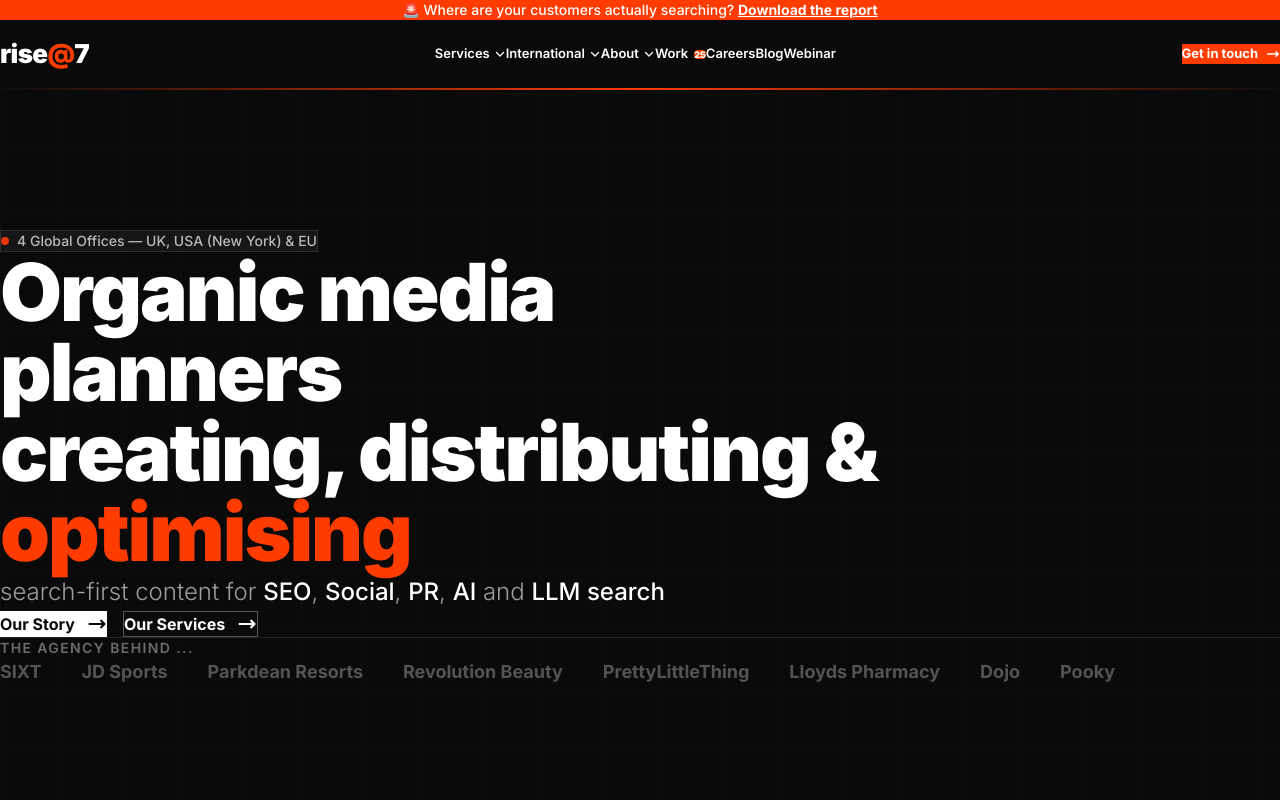
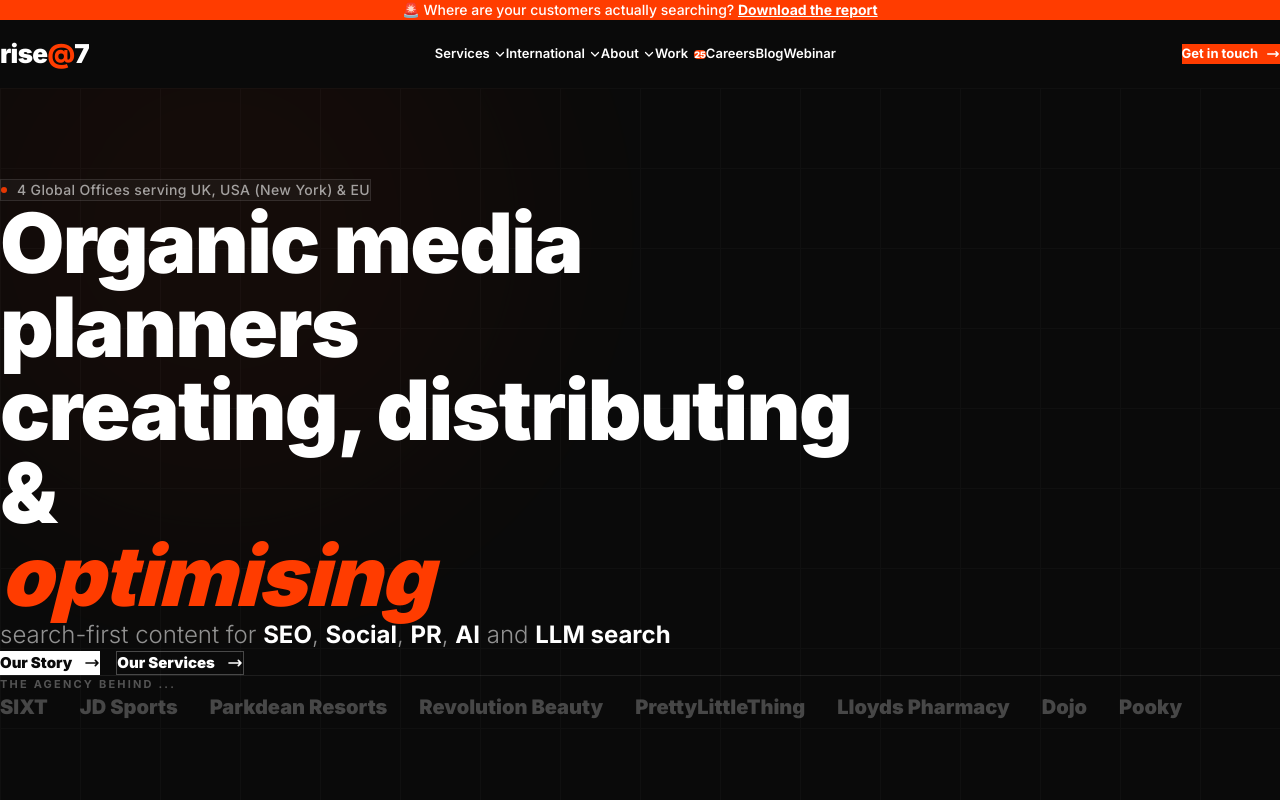
Before and after one commit to SHUVASHIS01/Frontend-for-DeveloperLook, a React (Vite) app: page / in a window 1280 px wide. Shown: the top 800 px of the page. Built offline with nearby package versions, Linux system fonts and the light colour scheme.

Commit message:
feat(hero): staggered entry animations, fluid typography and brand strip

```diff
--- a/src/components/Hero.jsx
+++ b/src/components/Hero.jsx
@@ -1,122 +1,151 @@
-import React from 'react';
+import React, { useEffect, useState } from 'react';
 import { motion } from 'framer-motion';
 import { useInView } from 'react-intersection-observer';
 
+// Animated counter hook
+const useCounter = (target, duration = 1500, start = false) => {
+  const [count, setCount] = useState(0);
+  useEffect(() => {
+    if (!start) return;
+    let startTime = null;
+    const step = (timestamp) => {
+      if (!startTime) startTime = timestamp;
+      const progress = Math.min((timestamp - startTime) / duration, 1);
+      setCount(Math.floor(progress * target));
+      if (progress < 1) requestAnimationFrame(step);
+    };
+    requestAnimationFrame(step);
+  }, [target, duration, start]);
+  return count;
+};
+
+const brands = ['SIXT', 'JD Sports', 'Parkdean Resorts', 'Revolution Beauty', 'PrettyLittleThing', 'Lloyds Pharmacy', 'Dojo', 'Pooky'];
+
 const Hero = () => {
-  const [ref, inView] = useInView({ triggerOnce: true, threshold: 0.1 });
+  const [ref, inView] = useInView({ triggerOnce: true, threshold: 0.05 });
+
+  const containerVariants = {
+    hidden: {},
+    visible: { transition: { staggerChildren: 0.12 } },
+  };
+
+  const itemVariants = {
+    hidden: { opacity: 0, y: 35 },
+    visible: { opacity: 1, y: 0, transition: { duration: 0.65, ease: [0.22, 1, 0.36, 1] } },
+  };
 
   return (
     <section
       ref={ref}
       id="hero"
-      className="relative bg-black text-white min-h-[92vh] flex flex-col justify-center overflow-hidden"
+      className="relative bg-[#0a0a0a] text-white min-h-[90vh] flex flex-col justify-center overflow-hidden"
     >
-      {/* Subtle grid background */}
+      {/* Grid overlay */}
       <div
-        className="absolute inset-0 opacity-[0.03]"
+        className="pointer-events-none absolute inset-0 opacity-[0.025]"
         style={{
           backgroundImage: `
-            linear-gradient(rgba(255,255,255,0.5) 1px, transparent 1px),
-            linear-gradient(90deg, rgba(255,255,255,0.5) 1px, transparent 1px)
+            linear-gradient(rgba(255,255,255,1) 1px, transparent 1px),
+            linear-gradient(90deg, rgba(255,255,255,1) 1px, transparent 1px)
           `,
-          backgroundSize: '60px 60px',
+          backgroundSize: '80px 80px',
         }}
       />
 
-      {/* Red accent line top */}
-      <div className="absolute top-0 left-0 w-full h-0.5 bg-gradient-to-r from-transparent via-[#ff3c00] to-transparent" />
+      {/* Red glow */}
+      <div className="pointer-events-none absolute -top-40 -left-20 w-[600px] h-[600px] bg-[#ff3c00] rounded-full opacity-[0.04] blur-[100px]" />
 
-      <div className="relative z-10 max-w-[1400px] mx-auto px-6 lg:px-10 pt-16 pb-20">
-        <div className="max-w-[900px]">
-          {/* Badge */}
+      <div className="relative z-10 max-w-[1440px] mx-auto px-5 lg:px-10 xl:px-14 pt-16 pb-24">
         <motion.div
-            initial={{ opacity: 0, y: 20 }}
-            animate={inView ? { opacity: 1, y: 0 } : {}}
-            transition={{ duration: 0.5 }}
-            className="inline-flex items-center gap-2 bg-white/5 border border-white/10 px-4 py-2 mb-8"
+          variants={containerVariants}
+          initial="hidden"
+          animate={inView ? 'visible' : 'hidden'}
         >
-            <span className="w-2 h-2 rounded-full bg-[#ff3c00] animate-pulse" />
-            <span className="text-sm text-white/70 font-medium">
-              4 Global Offices — UK, USA (New York) &amp; EU
+          {/* Location badge */}
+          <motion.div variants={itemVariants}>
+            <div className="inline-flex items-center gap-2.5 border border-white/10 bg-white/4 px-4 py-2 mb-10">
+              <span className="w-1.5 h-1.5 rounded-full bg-[#ff3c00] animate-pulse" />
+              <span className="text-sm text-white/60 font-medium tracking-wide">
+                4 Global Offices serving UK, USA (New York) &amp; EU
               </span>
+            </div>
           </motion.div>
 
           {/* Main headline */}
           <motion.h1
-            initial={{ opacity: 0, y: 30 }}
-            animate={inView ? { opacity: 1, y: 0 } : {}}
-            transition={{ duration: 0.6, delay: 0.1 }}
-            className="text-5xl sm:text-6xl lg:text-7xl xl:text-[80px] font-black leading-[1.0] tracking-tight mb-8"
+            variants={itemVariants}
+            className="text-[clamp(38px,6.5vw,88px)] font-black leading-[1.0] tracking-[-0.02em] mb-7 max-w-[900px]"
           >
-            Organic media planners{' '}
-            <br className="hidden sm:block" />
+            Organic media planners
+            <br />
             creating, distributing &amp;{' '}
-            <br className="hidden sm:block" />
-            <span className="text-[#ff3c00]">optimising</span>
+            <br />
+            <span className="text-[#ff3c00] italic">optimising</span>
           </motion.h1>
 
           {/* Sub-headline */}
           <motion.p
-            initial={{ opacity: 0, y: 30 }}
-            animate={inView ? { opacity: 1, y: 0 } : {}}
-            transition={{ duration: 0.6, delay: 0.2 }}
-            className="text-xl sm:text-2xl text-white/60 font-light leading-relaxed mb-10 max-w-[700px]"
+            variants={itemVariants}
+            className="text-xl sm:text-2xl text-white/55 font-light leading-snug mb-10 max-w-[680px]"
           >
             search-first content for{' '}
-            <span className="text-white font-medium">SEO</span>,{' '}
-            <span className="text-white font-medium">Social</span>,{' '}
-            <span className="text-white font-medium">PR</span>,{' '}
-            <span className="text-white font-medium">AI</span> and{' '}
-            <span className="text-white font-medium">LLM search</span>
+            <strong className="text-white font-bold">SEO</strong>,{' '}
+            <strong className="text-white font-bold">Social</strong>,{' '}
+            <strong className="text-white font-bold">PR</strong>,{' '}
+            <strong className="text-white font-bold">AI</strong> and{' '}
+            <strong className="text-white font-bold">LLM search</strong>
           </motion.p>
 
-          {/* CTAs */}
-          <motion.div
-            initial={{ opacity: 0, y: 30 }}
-            animate={inView ? { opacity: 1, y: 0 } : {}}
-            transition={{ duration: 0.6, delay: 0.3 }}
-            className="flex flex-col sm:flex-row gap-4"
-          >
+          {/* CTA Buttons */}
+          <motion.div variants={itemVariants} className="flex flex-col sm:flex-row gap-4">
             <a
               href="/about/"
               id="hero-our-story-btn"
-              className="group inline-flex items-center gap-3 bg-white text-black text-base font-bold px-8 py-4 hover:bg-[#ff3c00] hover:text-white transition-all duration-300"
+              className="group inline-flex items-center gap-3 bg-white text-black text-[15px] font-black px-8 py-4 hover:bg-[#ff3c00] hover:text-white transition-all duration-300"
             >
               Our Story
-              <svg className="w-5 h-5 group-hover:translate-x-1 transition-transform duration-300" fill="none" viewBox="0 0 24 24" stroke="currentColor" strokeWidth={2.5}>
+              <svg
+                className="w-4 h-4 group-hover:translate-x-1 transition-transform duration-300"
+                fill="none" viewBox="0 0 24 24" stroke="currentColor" strokeWidth={2.5}
+              >
                 <path strokeLinecap="round" strokeLinejoin="round" d="M17 8l4 4m0 0l-4 4m4-4H3" />
               </svg>
             </a>
             <a
               href="/services/"
               id="hero-services-btn"
-              className="group inline-flex items-center gap-3 bg-transparent text-white border border-white/30 text-base font-bold px-8 py-4 hover:border-[#ff3c00] hover:text-[#ff3c00] transition-all duration-300"
+              className="group inline-flex items-center gap-3 bg-transparent text-white border border-white/25 text-[15px] font-black px-8 py-4 hover:border-[#ff3c00] hover:text-[#ff3c00] transition-all duration-300"
             >
               Our Services
-              <svg className="w-5 h-5 group-hover:translate-x-1 transition-transform duration-300" fill="none" viewBox="0 0 24 24" stroke="currentColor" strokeWidth={2.5}>
+              <svg
+                className="w-4 h-4 group-hover:translate-x-1 transition-transform duration-300"
+                fill="none" viewBox="0 0 24 24" stroke="currentColor" strokeWidth={2.5}
+              >
                 <path strokeLinecap="round" strokeLinejoin="round" d="M17 8l4 4m0 0l-4 4m4-4H3" />
               </svg>
             </a>
           </motion.div>
-        </div>
 
-        {/* The agency behind */}
+          {/* Brand strip */}
           <motion.div
-          initial={{ opacity: 0 }}
-          animate={inView ? { opacity: 1 } : {}}
-          transition={{ duration: 0.8, delay: 0.5 }}
-          className="mt-20 pt-10 border-t border-white/10"
+            variants={itemVariants}
+            className="mt-20 pt-10 border-t border-white/8"
           >
-          <p className="text-sm text-white/40 uppercase tracking-widest font-semibold mb-6">
+            <p className="text-[11px] text-white/30 uppercase tracking-[0.2em] font-bold mb-5">
               The agency behind ...
             </p>
-          <div className="flex flex-wrap gap-x-10 gap-y-3">
-            {['SIXT', 'JD Sports', 'Parkdean Resorts', 'Revolution Beauty', 'PrettyLittleThing', 'Lloyds Pharmacy', 'Dojo', 'Pooky'].map((brand) => (
-              <span key={brand} className="text-white/30 font-bold text-lg hover:text-white/70 transition-colors duration-300 cursor-default">
+            <div className="flex flex-wrap gap-x-8 gap-y-2.5">
+              {brands.map((brand, i) => (
+                <span
+                  key={brand}
+                  className="text-white/25 font-black text-base sm:text-xl hover:text-white/70 transition-colors duration-300 cursor-default"
+                  style={{ transitionDelay: `${i * 30}ms` }}
+                >
                   {brand}
                 </span>
               ))}
             </div>
+          </motion.div>
         </motion.div>
       </div>
     </section>
```
Lines whose indentation alone changed are shown as unchanged.
